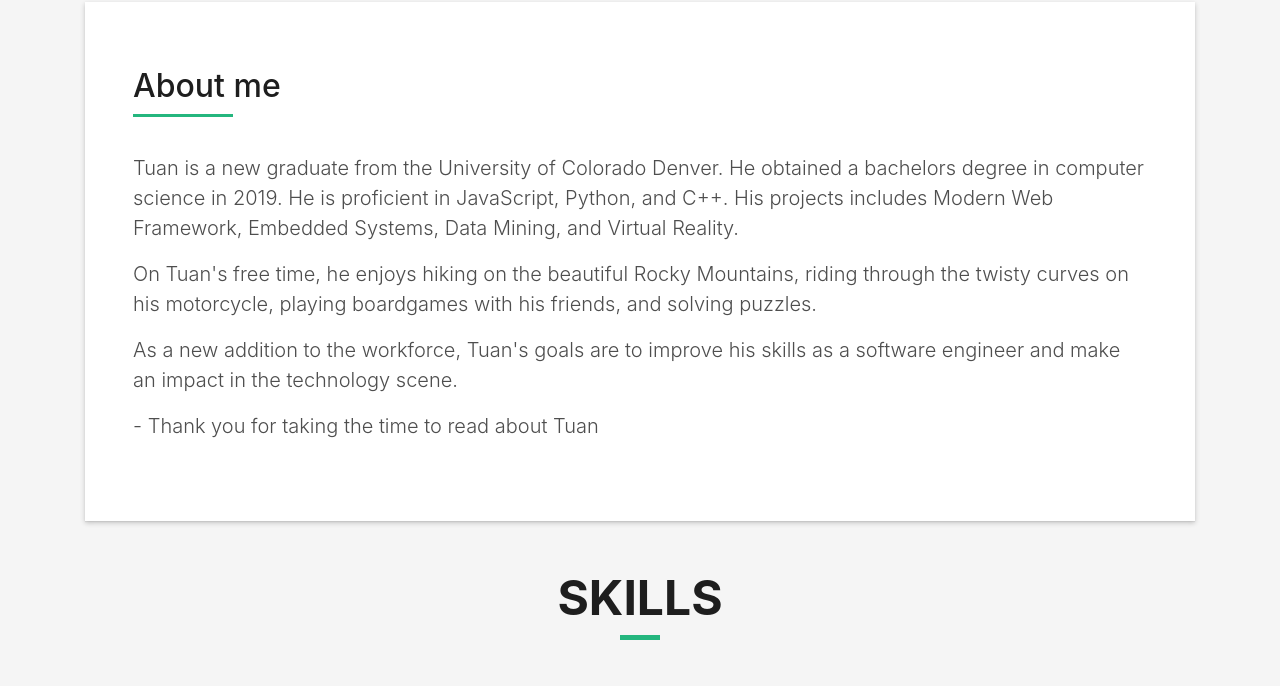
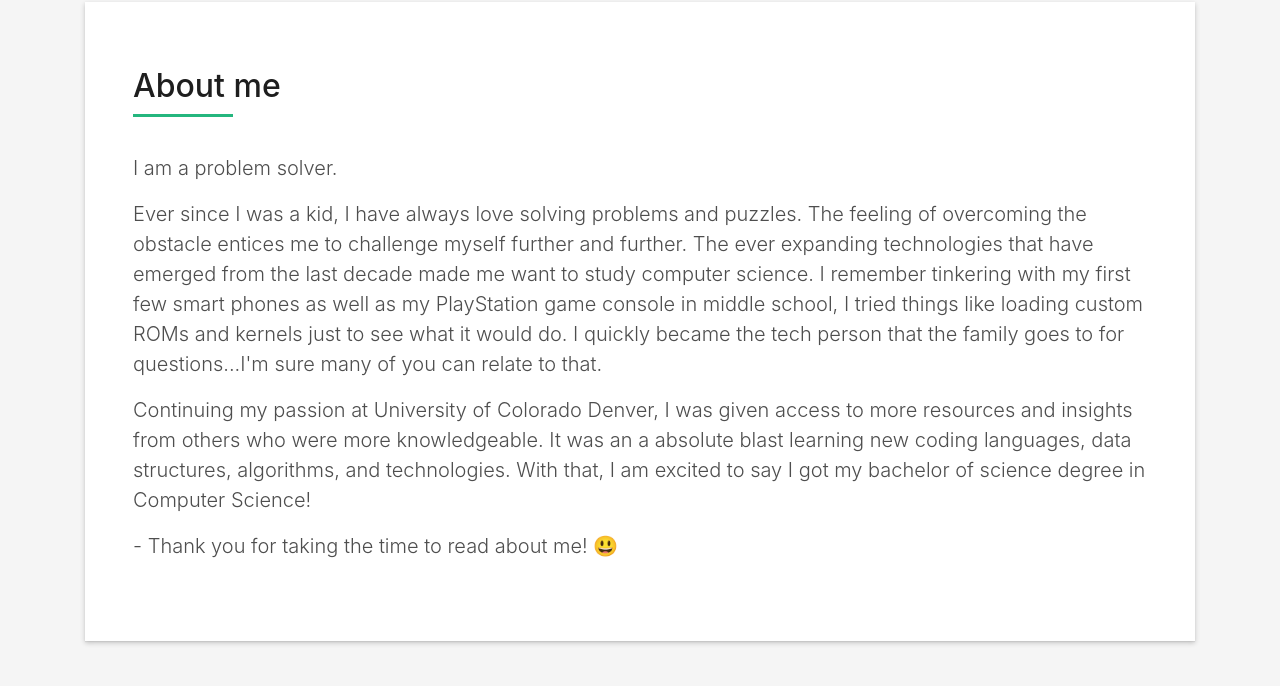
Before and after one commit to tuanphandeveloper/TuanPhanDeveloper.github.io, a plain HTML site: page index.html in a window 1280 px wide. Shown: the part 862-1548 px from the top of the page. Drawn offline with Linux system fonts and the light colour scheme; files whose address does not match are found by name.

Commit message:
updated portfolio bio

```diff
--- a/index.html
+++ b/index.html
@@ -144,20 +144,16 @@
                     </h5>
                   </div>
                   <p class="lead">
-                    Tuan is a new graduate from the University of Colorado Denver. He obtained a bachelors degree in computer science in
-                    2019. He is proficient in JavaScript, Python, and C++. His projects includes Modern Web Framework, Embedded Systems,
-                    Data Mining, and Virtual Reality.
+                    I am a problem solver.
                   </p>
                   <p class="lead">
-                    On Tuan's free time, he enjoys hiking on the beautiful Rocky Mountains, riding through the twisty curves on his motorcycle,
-                    playing boardgames with his friends, and solving puzzles.
+                    Ever since I was a kid, I have always love solving problems and puzzles. The feeling of overcoming the obstacle entices me to challenge myself further and further. The ever expanding technologies that have emerged from the last decade made me want to study computer science. I remember tinkering with my first few smart phones as well as my PlayStation game console in middle school, I tried things like loading custom ROMs and kernels just to see what it would do. I quickly became the tech person that the family goes to for questions...I'm sure many of you can relate to that.
                   </p>
                   <p class="lead">
-                    As a new addition to the workforce, Tuan's goals are to improve his skills as a software engineer and make an impact in
-                    the technology scene.
+                    Continuing my passion at University of Colorado Denver, I was given access to more resources and insights from others who were more knowledgeable. It was an a absolute blast learning new coding languages, data structures, algorithms, and technologies. With that, I am excited to say I got my bachelor of science degree in Computer Science!
                   </p>
                   <p class="lead">
-                    - Thank you for taking the time to read about Tuan
+                    - Thank you for taking the time to read about me! 😃
                   </p>
                 </div>
               </div>
```
Also changed, not shown: 1 other file.
